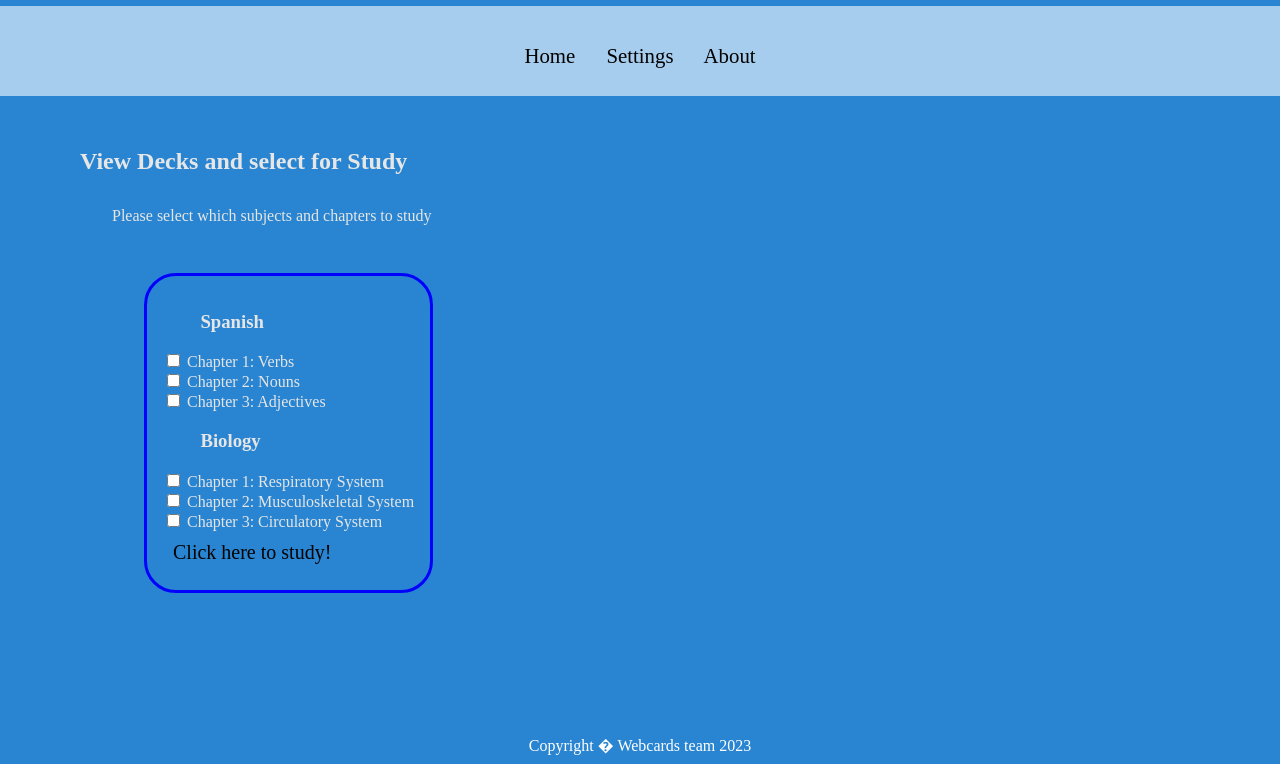
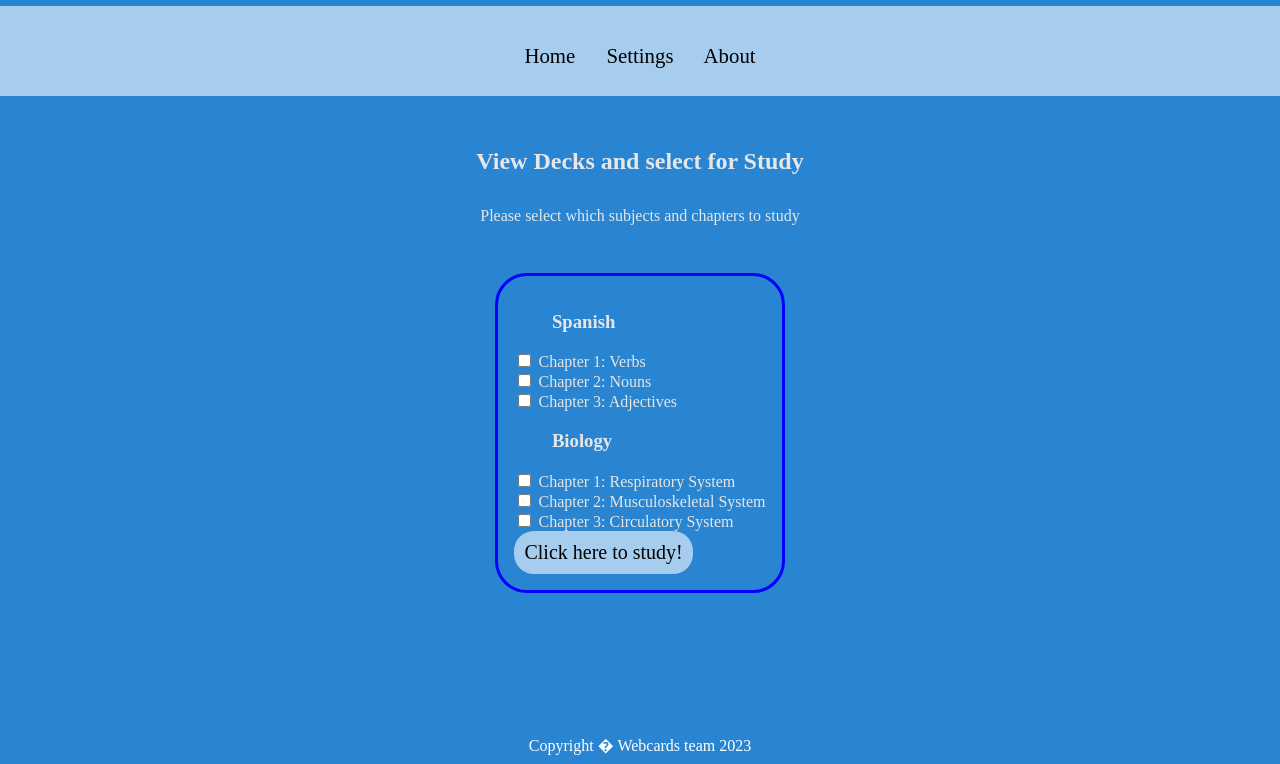
Before and after one commit to BlackHalcyon/WebCards, a plain HTML site: page Frontend/study-selection.html in a window 1280 px wide. Shown: the part 84-848 px from the top of the page. Drawn offline with Linux system fonts and the light colour scheme.

Commit message:
fixing merge stuff

```diff
--- a/Frontend/style.css
+++ b/Frontend/style.css
@@ -1,6 +1,6 @@
 /* CSS is how you can add style to your website, such as colors, fonts, and positioning of your
    HTML content. To learn how to do something, just try searching Google for questions like
-   "how to change link color." */
+   "how to change link color."   */
 
 
 .section {
@@ -10,7 +10,6 @@
 	float:none;
 	border-radius: 2em;
     padding:1em;
-<<<<<<< HEAD
     text-align:center;
 }
 
@@ -25,8 +24,6 @@
 	text-align: left;
 	border-style: solid;
 	border-color: blue;
-=======
->>>>>>> 9e3afbd09efc5d334a98a8affe330e3bdeaa7521
 }
 
 .quote {
@@ -41,22 +38,14 @@
 	display: inline-flex;
 	padding: 0.5em;
 	border-radius: 1em;
-<<<<<<< HEAD
 	background-color: #a6cded;
-=======
-	background-color: #262626;
->>>>>>> 9e3afbd09efc5d334a98a8affe330e3bdeaa7521
 	font: bold;
 	font-size: 1.25em;
 	margin-bottom: 0;
 }
 .link:hover {
     color: #ffffff;
-<<<<<<< HEAD
     background-color: #cfe2f3;
-=======
-    background-color: #000440;
->>>>>>> 9e3afbd09efc5d334a98a8affe330e3bdeaa7521
     text-decoration: none;
 }
 
@@ -88,10 +77,7 @@ body > #container { height: auto; min-height: 100%}
 #container {
 padding-bottom: 3em;
 background-color: #2985d1;
-<<<<<<< HEAD
 text-align:center; /*added here 2023, march25 */
-=======
->>>>>>> 9e3afbd09efc5d334a98a8affe330e3bdeaa7521
 }
 
 #header {
```
